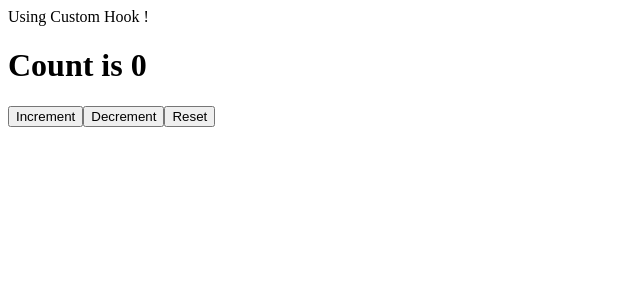
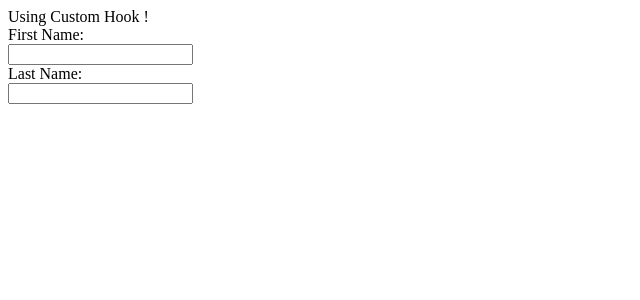
Before and after one commit to MrTwinkleSharma/Full-Stack-React, a React (Create React App) app in the folder tut-app/: page / in a window 1280 px wide. Shown: the top 300 px of the page, without its empty margins (0-640 px from the left). Built offline with nearby package versions, Linux system fonts and the light colour scheme.

Commit message:
Custom Hook III

```diff
--- /dev/null
+++ b/tut-app/src/components/Custom Hooks/useInput.jsx
@@ -0,0 +1,18 @@
+import { useState } from "react";
+
+function useInput(){
+
+    const [value ,setValue ] = useState('');
+
+    const bind = {
+        value,
+        onChange(event){
+        console.log(event.target.value);
+        setValue(event.target.value);
+        }
+    }
+    return [value, bind];
+
+}
+
+export default useInput;
--- a/tut-app/src/components/CustomHook.jsx
+++ b/tut-app/src/components/CustomHook.jsx
@@ -1,15 +1,15 @@
 import React from 'react';
-import useCounter from './Custom Hooks/useCounter';
+import useInput from './Custom Hooks/useInput';
 
 function CustomHook(){
 
-       const [count, increment, decrement, reset] = useCounter(0,1);
+       console.log(useInput());
+       const [firstName, inputFirstName ] = useInput();
+       const [lastName, inputLastName ] = useInput();
 
        return<>
-       <h1>Count is {count}</h1>
-       <button onClick={increment}> Increment </button>
-       <button onClick={decrement}> Decrement </button>
-       <button onClick={reset}> Reset </button>
+       <span> <div>First Name:</div> <input type='text' {...inputFirstName}></input></span>
+       <span> <div>Last Name:</div> <input type='text' {...inputLastName}></input></span>
        </>
 }
 
```
